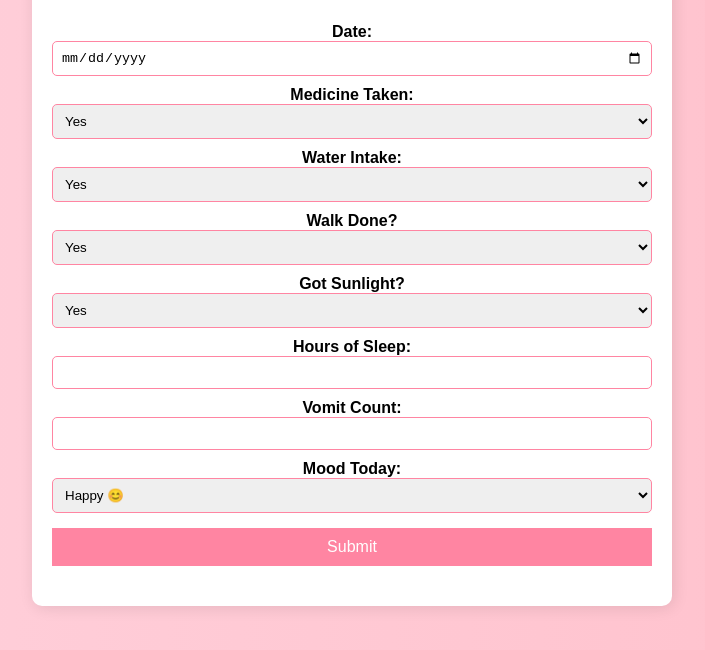
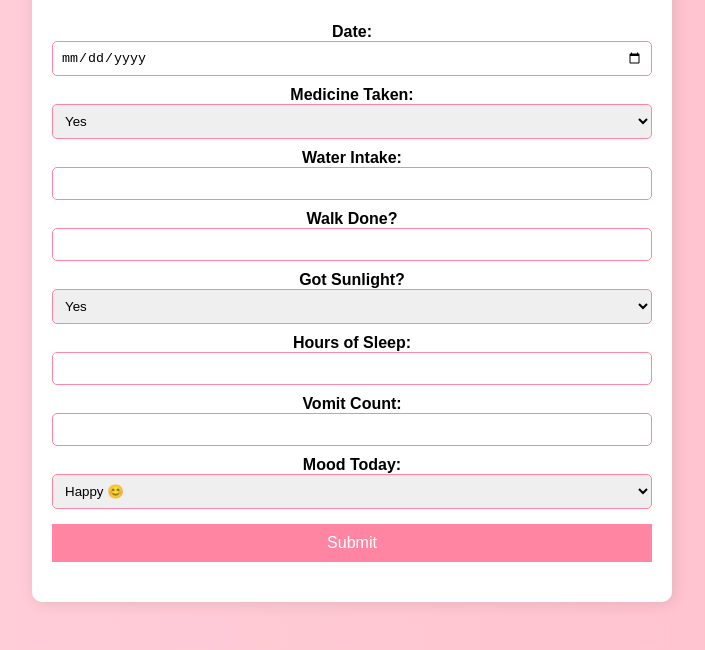
Before and after one commit to ShahbaazKhan93/Tracker, a plain HTML site: page index.html in a window 1280 px wide. Shown: the part 150-800 px from the top of the page, without its empty margins (288-993 px from the left). Drawn offline with Linux system fonts and the light colour scheme.

Commit message:
Add files via upload

```diff
--- a/index.html
+++ b/index.html
@@ -23,15 +23,12 @@
             </select>
 
             <label for="water">Water Intake:</label>
-            <select id="water" name="Water">
-                <option value="Yes">Yes</option>
-                <option value="No">No</option>
-            </select>
+            <input type="number" id="water" name="Water" min="1" max="15">
+        </select>
 
-            <label for="walk">Walk Done?</label>
-            <select id="walk" name="Walk">
-                <option value="Yes">Yes</option>
-                <option value="No">No</option>
+           <label for="walk">Walk Done?</label>
+                       <input type="number" id="walk" name="Walk" min="0" max="60">
+
             </select>
 
             <label for="sunlight">Got Sunlight?</label>
```
